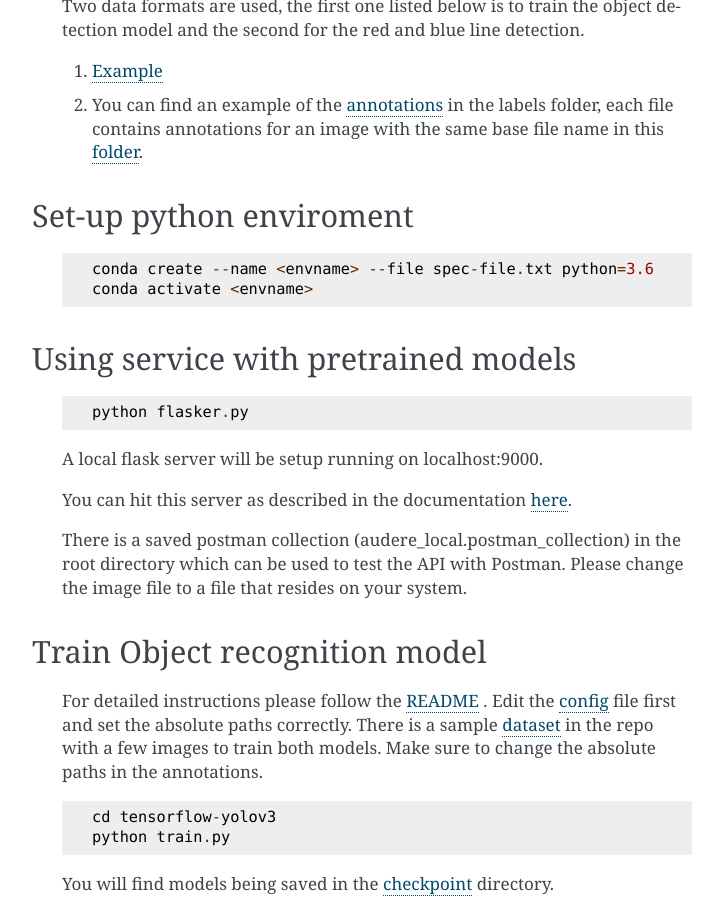
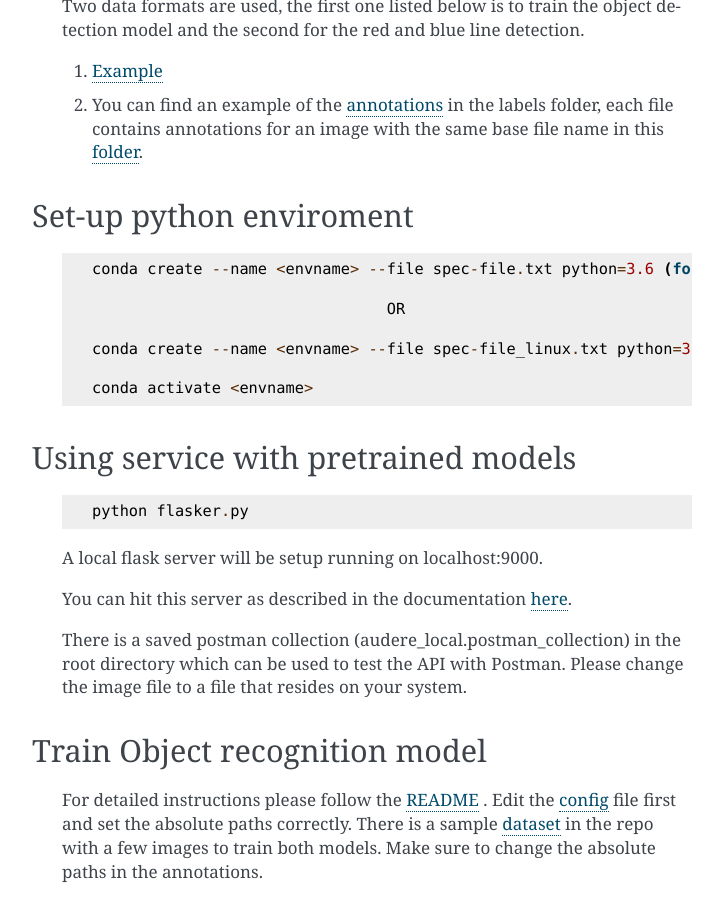
Before and after one commit to DigitalHealthIntegration/rdt-reader, a Sphinx documentation site: the page built from docs/source/index.rst, in a window 1280 px wide and 900 px high, scrolled down 710 px. Shown: the whole window, without its empty margins (388-1111 px from the left). Built offline with Sphinx 7.4.7, drawn with Linux system fonts in a browser that asks for light colours.

```diff
--- a/docs/source/index.rst
+++ b/docs/source/index.rst
@@ -63,10 +63,15 @@ Data Format
     .. _folder: https://github.com/DigitalHealthIntegration/rdt-reader/tree/master/dataset/images_yolo
 
 Set-up python enviroment
------------------
+------------------------
     .. code-block::
 
-        conda create --name <envname> --file spec-file.txt python=3.6
+        conda create --name <envname> --file spec-file.txt python=3.6 (for windows 64-bit)
+
+                                        OR
+
+        conda create --name <envname> --file spec-file_linux.txt python=3.6 (for linux 64-bit)
+
         conda activate <envname>
 
 Using service with pretrained models
```
